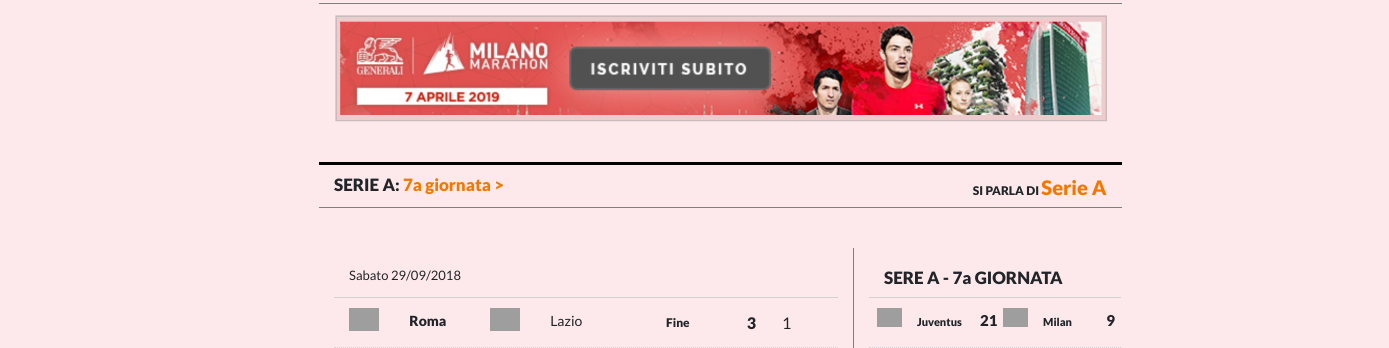
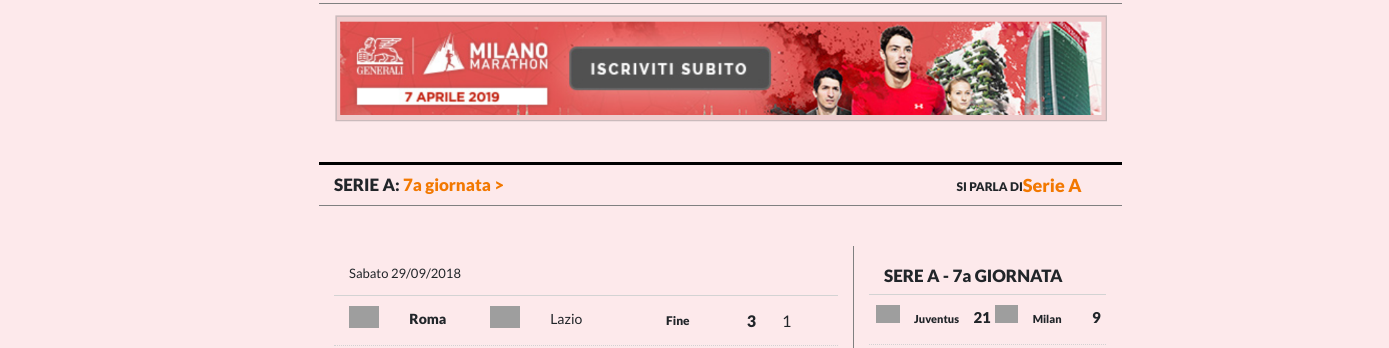
Before and after one commit to nisol91/la_gazzetta_dello_sport, a plain HTML site: page index.html in a window 1280 px wide. Shown: the part 1786-2134 px from the top of the page, 1389 px wide, since content can reach past the window. Drawn offline with nearby package versions, Linux system fonts and the light colour scheme; grey boxes are pictures that could not be loaded.

Commit message:
ritocchi desktop .2

```diff
--- a/index.html
+++ b/index.html
@@ -148,7 +148,7 @@
               <p>Il tecnico bianconero ha parlato alla vigilia della sfida Champions con lo Young Boys: "Siamo...</p>
             </div>
             <div class="snews-dx">
-              <img src="https://images2.gazzettaobjects.it/methode_image/Video/2018/10/02/Calcio/Foto%20Calcio%20-%20Trattate/6098188ea1086ef742178fd5ea85ddb9_169_s.jpg?v=20181002085342" class="img-fluid" alt="">
+              <img src="https://cc-media-foxit.fichub.com/image/fox-it-foxsports/a1572bee-66f1-45ca-8860-876989e7461e/l-attaccante-argentino-dell-inter-lautaro-martinez-maxw-654.jpg" class="img-fluid img-fix-iii" alt="">
               <h4>LE GIOCATE</h4>
               <a href="#"><h3>Lautaro: un gol alla Icardi<br>'Sto vivendo un sogno'...</h3></a>
               <h5>DAVIDE STOPPINI <span>02 ott 18 - 09:25</span></h5>
@@ -212,7 +212,9 @@
           </div>
           <div class="col-9 title-i title-ii flex-cont cla-ris-title" >
             <h3>SERIE A: <span>7a giornata ></span> </h3>
-            <h4>SI PARLA DI <span>Serie A</span> </h4>
+            <div class="si-parla flex-cont">
+              <h4>SI PARLA DI </h4><h5>Serie A</h5>
+            </div>
           </div>
           <div class="col-9 cla-ris flex-cont">
             <div class="col-8 ris-s">
@@ -316,8 +318,8 @@
                 <h5>1</h5>
               </div>
             </div>
-            <div class="col-8 clas-s">
-              <div class="col-6 title-clas">
+            <div class="col-4 clas-s">
+              <div class="col-12 title-clas">
                 <h3>SERE A - 7a GIORNATA</h3>
               </div>
               <div class="match-i class-i">
--- a/style.css
+++ b/style.css
@@ -58,6 +58,9 @@
 .img-fix-ii {
     max-height: 69%;
     min-width: 100%;
+}
+.img-fix-iii {
+  max-height: 118.13px;
 }
 .video-i h3 {
   color: white;
@@ -249,16 +252,15 @@
   font-size: 17px;
   font-weight: 900;
 }
-.cla-ris-title h3 {
-
-}
 .cla-ris-title h4 {
   font-size: 12px;
   font-weight: 900;
+  margin-top: 5px;
 }
-.cla-ris-title h4 span {
-  font-size: 20px;
+.cla-ris-title h5 {
+  font-size: 18px;
   font-weight: 700;
+  color: #f27800;
 }
 .cla-ris-title span {
   color: #f27800;
@@ -487,6 +489,9 @@ body {
 }
 .class-i {
   height: 40px;
-  width: 50%;
+  width: 100%;
+}
+.si-parla {
+  width: 150px;
 }
 /* MEDIA QUERY */
```
